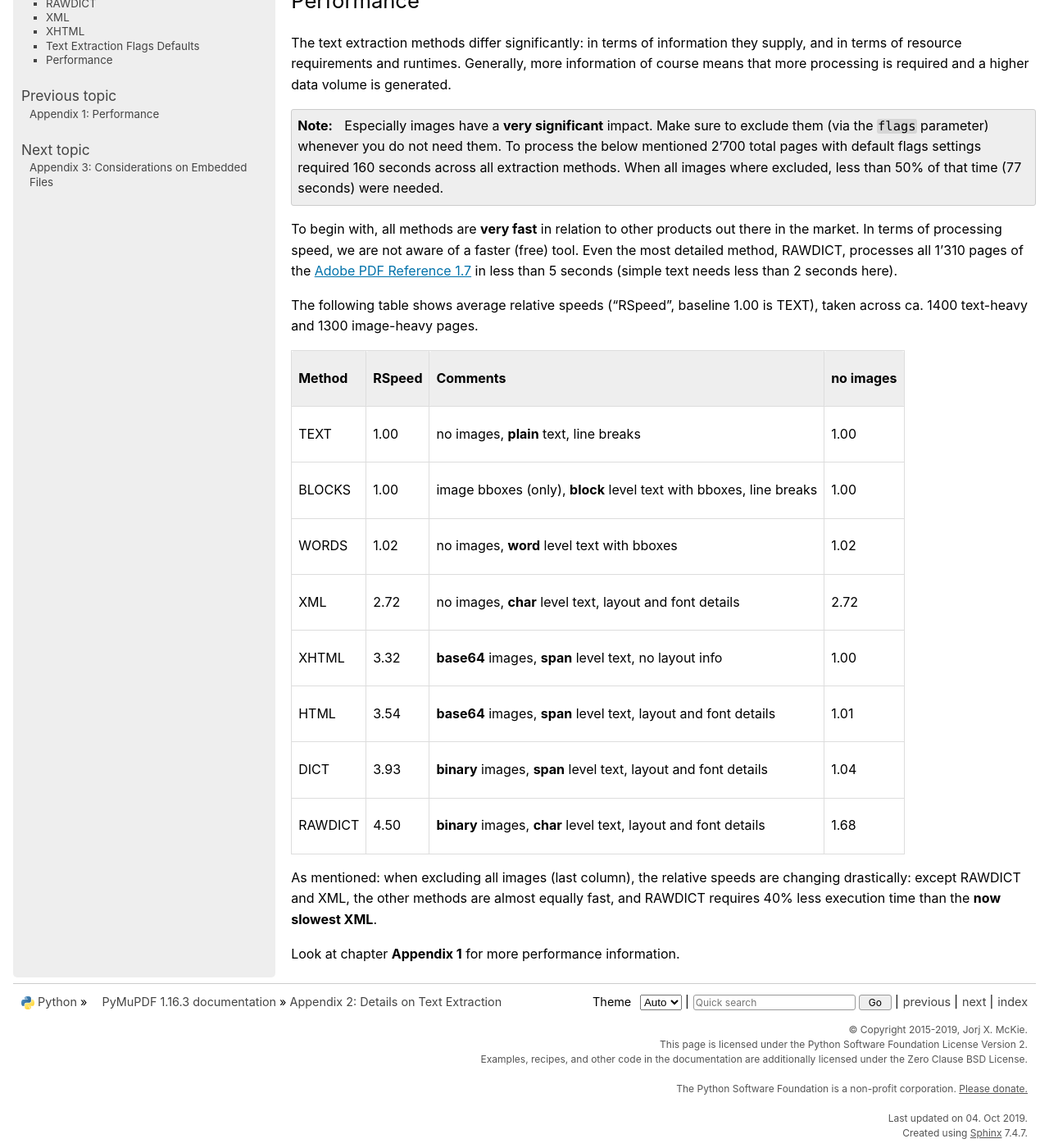
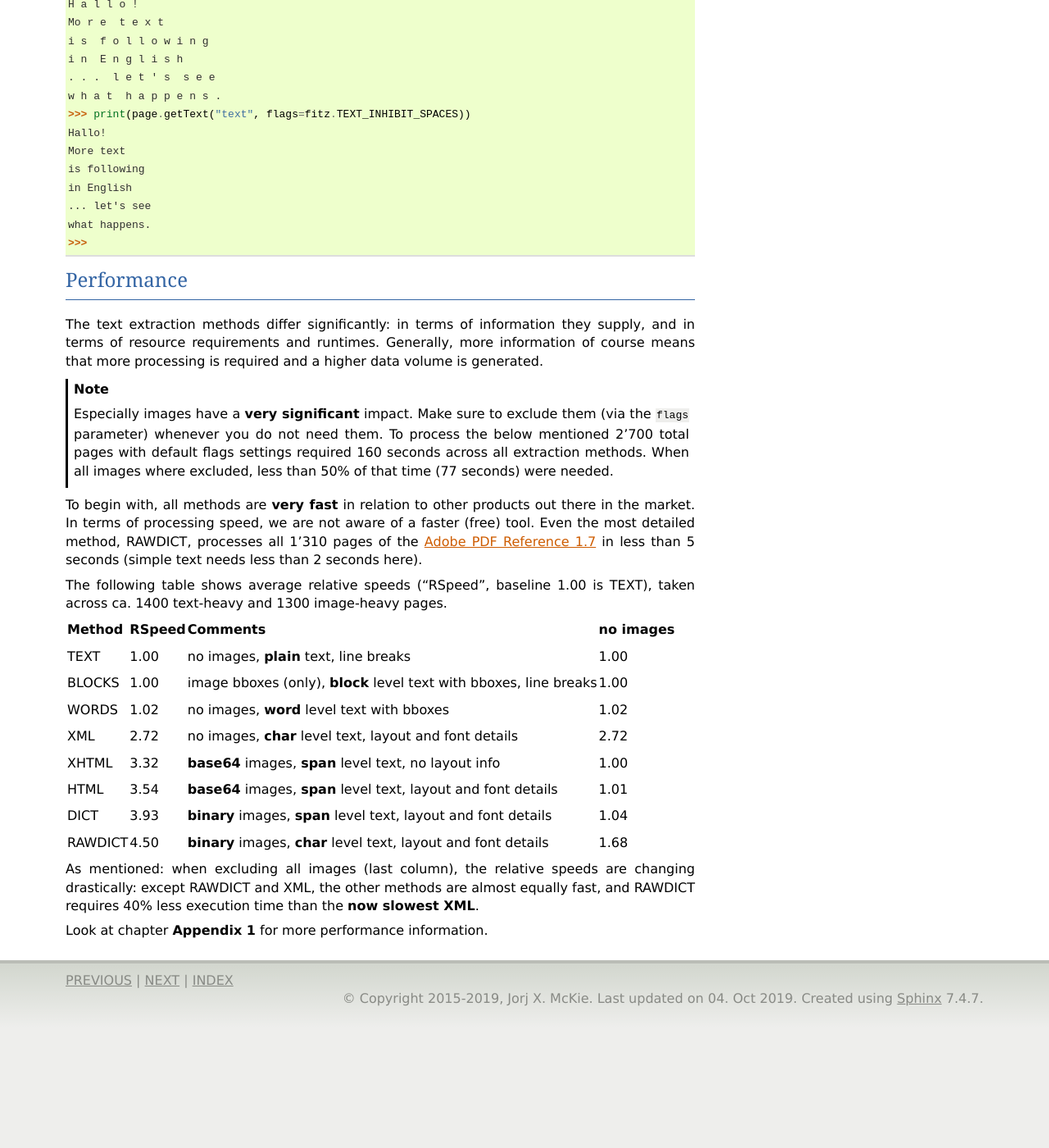
Before and after one commit to pymupdf/PyMuPDF-Optional-Material, a Sphinx documentation site: the page built from docs/app2.rst, in a window 1280 px wide and 1400 px high, scrolled down 6836 px. Shown: the whole window at 82% size. Built offline with Sphinx 7.4.7, drawn with Linux system fonts in a browser that asks for light colours; after the commit the page ends 8111 px from its top, so only the background shows below that; some of the changed text lies outside the part shown.

Commit message:
html theme change

```diff
--- a/docs/conf.py
+++ b/docs/conf.py
@@ -94,9 +94,9 @@ pygments_style = "sphinx"
 
 # The theme to use for HTML and HTML Help pages.  See the documentation for
 # a list of builtin themes.
-# html_theme = "agogo"
+html_theme = "agogo"
 # html_theme = "sphinxdoc"
-html_theme = "python_docs_theme"
+#html_theme = "python_docs_theme"
 # html_theme = "sphinx_rtd_theme"
 
 # Theme options are theme-specific and customize the look and feel of a theme
```
Also changed, not shown: 1 other file.
